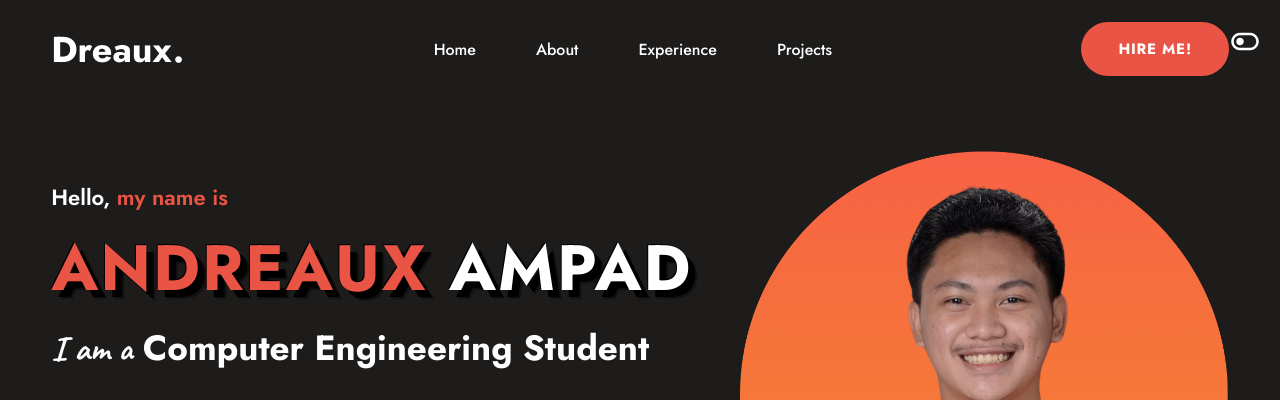
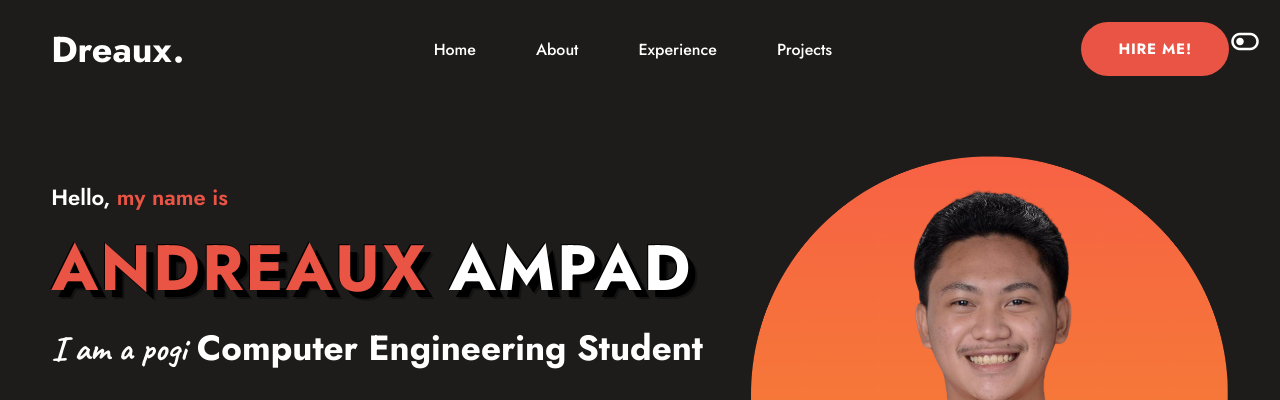
Before and after one commit to Andreauxx/Portfolio, a plain HTML site: page portfolio.html in a window 1280 px wide. Shown: the top 400 px of the page. Drawn offline with nearby package versions, Linux system fonts and the light colour scheme.

Commit message:
second commit

```diff
--- a/portfolio.html
+++ b/portfolio.html
@@ -47,7 +47,7 @@
       <div class="main-content-text">
         <h6>Hello, <span>my name is</span></h6>
         <h1><span>Andreaux </span>Ampad</h1>
-        <h4>I am a<span> Computer Engineering Student</span></h4>
+        <h4>I am a pogi<span> Computer Engineering Student</span></h4>
         <p>
           From Mapua Malayan Colleges Mindanao. I have rich experience in web
           design.<br />
```
